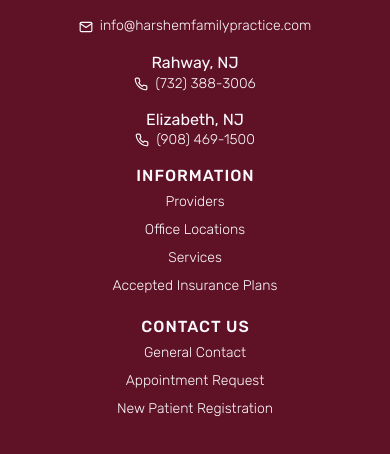
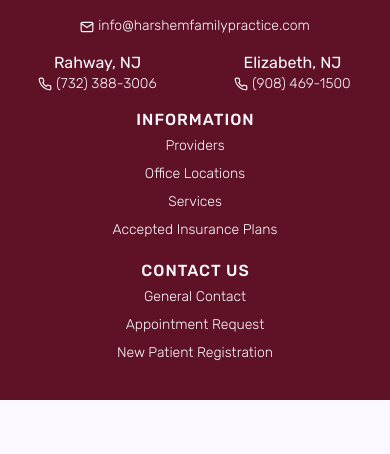
Before and after one commit to rumeetgoradia/harshem, a Gatsby site: page / in a window 390 px wide. Shown: the part 3969-4423 px from the top of the page. After the commit the page ends 4369 px from the top, so only its background shows below. Built offline with nearby package versions, Linux system fonts and the light colour scheme; Gatsby itself is replaced by a stand-in of ours.

Commit message:
Make footer more responsive

```diff
--- a/src/components/Footer.js
+++ b/src/components/Footer.js
@@ -11,7 +11,6 @@ import offices from "../data/offices.json"
 function Footer() {
   return (
     <footer className="footer">
-      <Container fluid>
       <Container>
         <Row className="">
           <Col className="footer__intro">
@@ -21,22 +20,27 @@ function Footer() {
             </h1>
           </Col>
         </Row>
-          <Row xs={1} md={3}>
+        <Row>
           <Col className="footer__info">
-              <Row xs={1}>
-                <Col>
+            <Row>
+              <Col xs={12} className="footer__info__email">
                 <a href="mailto:info@harshemfamilypractice.com">
-                    <FiMail />
-                    &nbsp;&nbsp;info@harshemfamilypractice.com
+                  <FiMail className="footer__info__icon" />
+                  info@harshemfamilypractice.com
                 </a>
               </Col>
               {offices.map((office, index) => {
                 return (
-                    <Col key={`footer-office-${index}`}>
+                  <Col
+                    key={`footer-office-${index}`}
+                    className="footer__info__office"
+                    xs={6}
+                    md={12}
+                  >
                     <h1>{office.office}</h1>
                     <p>
-                        <FiPhone />
-                        &nbsp;&nbsp;{office.phone}
+                      <FiPhone className="footer__info__icon" />
+                      {office.phone}
                     </p>
                   </Col>
                 )
@@ -94,7 +98,6 @@ function Footer() {
           </Col>
         </Row>
       </Container>
-      </Container>
     </footer>
   )
 }
--- a/src/components/styles/Footer.scss
+++ b/src/components/styles/Footer.scss
@@ -40,7 +40,9 @@
     }
   }
   &__info {
-    .col {
+    flex: 0 0 100%;
+    &__email,
+    &__office {
       margin-bottom: 1rem;
       text-align: center;
     }
@@ -66,11 +68,18 @@
         text-decoration: none;
       }
     }
+    &__icon {
+      margin-right: 4px;
+    }
     @media screen and (min-width: 768px) {
       margin-bottom: -1rem;
-      .col {
+      flex: 0 0 40%;
+      &__email,
+      &__office {
         text-align: left;
       }
+    }
+    @media screen and (min-width: 992px) {
       h1 {
         font-size: 1.25rem;
       }
@@ -81,6 +90,7 @@
     }
   }
   &__links {
+    flex: 0 0 100%;
     &--first {
       margin-bottom: 1rem;
     }
@@ -110,18 +120,20 @@
       }
     }
     @media screen and (min-width: 768px) {
+      flex: 0 0 30%;
       &--first {
         margin-bottom: 0;
       }
       .col {
         text-align: left;
       }
+    }
+    @media screen and (min-width: 992px) {
       h2 {
         font-size: 1.25rem;
       }
       &__link {
         font-size: 1rem;
-        // margin-left: 1rem;
       }
     }
   }
--- a/src/pages/index.js
+++ b/src/pages/index.js
@@ -118,7 +118,7 @@ export default function Index({ setTitle, data }) {
             <Col xs={12} lg={8}>
               <Row
                 xs={1}
-                lg={2}
+                md={2}
                 className="landing-contact__office-info-container"
               >
                 <Col className="landing-contact__office-info-container__office-info ">
```
Lines whose indentation alone changed are shown as unchanged.
